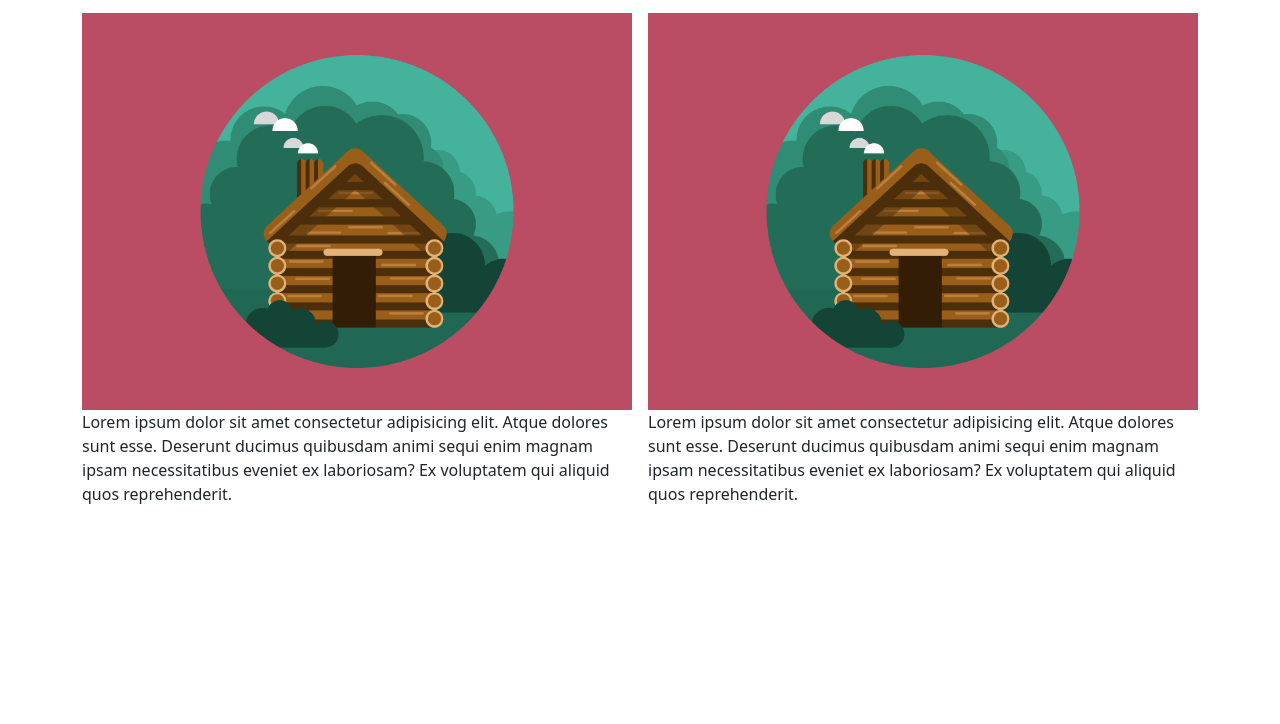
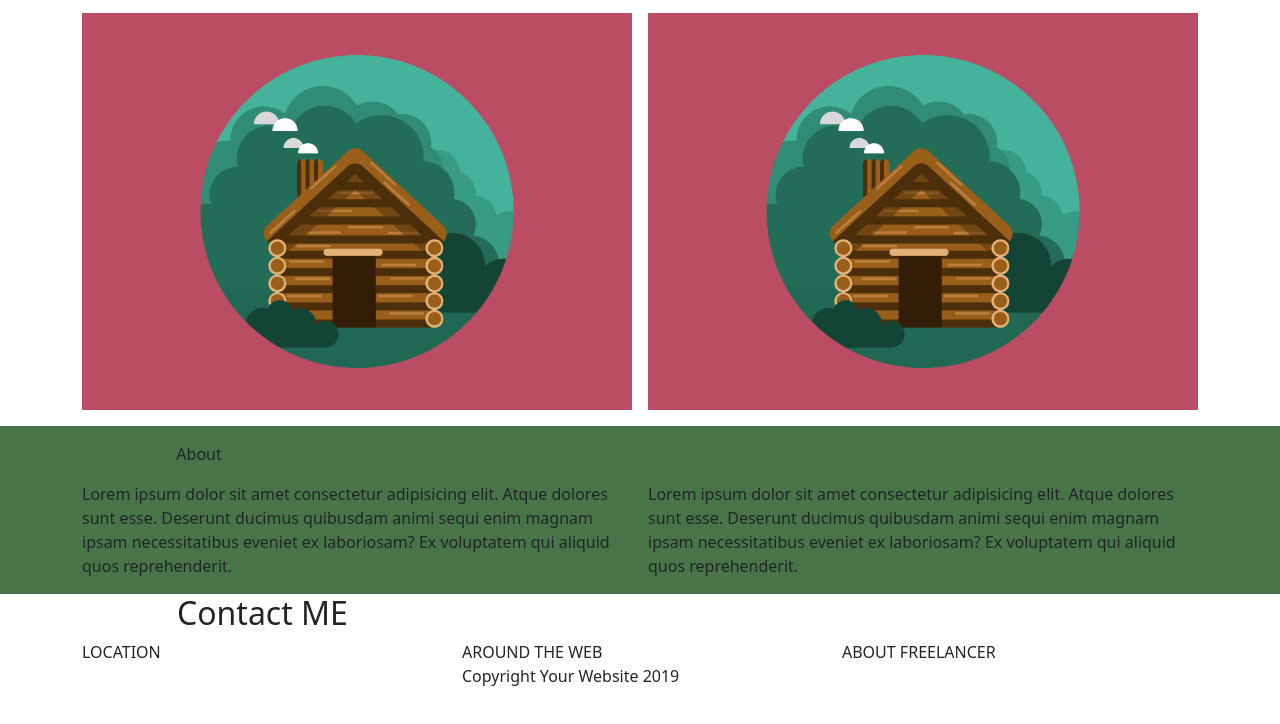
Before and after one commit to DaveCorleto/html-css-bootstrap-freelancer, a plain HTML site: page index.html in a window 1280 px wide. Shown: the part 1440-2164 px from the top of the page. Before the commit the page ends 1962 px from the top, so only its background shows below. Drawn offline with nearby package versions, Linux system fonts and the light colour scheme.

Commit message:
Structure Completed

```diff
--- a/css/style.css
+++ b/css/style.css
@@ -11,12 +11,19 @@ header {
     height: 80px;
 }
 
-.jumbotron {
+#jumbotron {
     width: 100%;
     height: 500px;
+}
+
+#about, #jumbotron {
     background-color: rgb(71, 117, 71);
 }
 
+footer {
+    width: 100%;
+    height: 400px;
+}
 .col {
     background-color: rebeccapurple;
 }
--- a/index.html
+++ b/index.html
@@ -24,11 +24,11 @@
 
     </header>
 
-    <section class="jumbotron">
+    <section id="jumbotron">
 
     </section>
 
-    <section id="portfolio">
+    <section id="portfolio" class="pb-3">
         <div class="container">
 
             <h2>Portfolio</h2>
@@ -58,9 +58,12 @@
         </div>
     </section>
 
-    <section id="about">
+    <section id="about" class="mt-3">
         <div class="container">
             <div class="row g-3">
+                <div class="col-10 offset-md-1">
+                    About
+                </div>
                 <div class="col-12 col-sm-6">
                     <p>Lorem ipsum dolor sit amet consectetur adipisicing elit. Atque dolores sunt esse. Deserunt ducimus quibusdam animi sequi enim magnam ipsam necessitatibus eveniet ex laboriosam? Ex voluptatem qui aliquid quos reprehenderit.</p>
                 </div>
@@ -71,5 +74,37 @@
         </div>
     </section>
 
+    <section id="contact-me">
+        <div class="container">
+            <div class="row">
+                <div class="col-10 offset-md-1">
+                    <h2>Contact ME</h2>
+                    <div class="contact"></div>
+                    <div class="contact"></div>
+                    <div class="contact"></div>
+                    <div class="contact"></div>
+                    <div class="send"></div>
+                </div>
+            </div>
+        </div>
+    </section>
+
+    <footer>
+        <div class="container">
+
+            <div class="row">
+                <div class="col-12 col-sm-4">LOCATION</div>
+                <div class="col-12 col-sm-4">AROUND THE WEB</div>
+                <div class="col-12 col-sm-4">ABOUT FREELANCER</div>
+            </div>
+            <div class="row">
+                <div class="col-6 offset-3 col-sm-4 offset-md-4">
+                    Copyright Your Website 2019
+                </div>
+            </div>
+        </div>
+    </footer>
+
+
 </body>
 </html>
```
